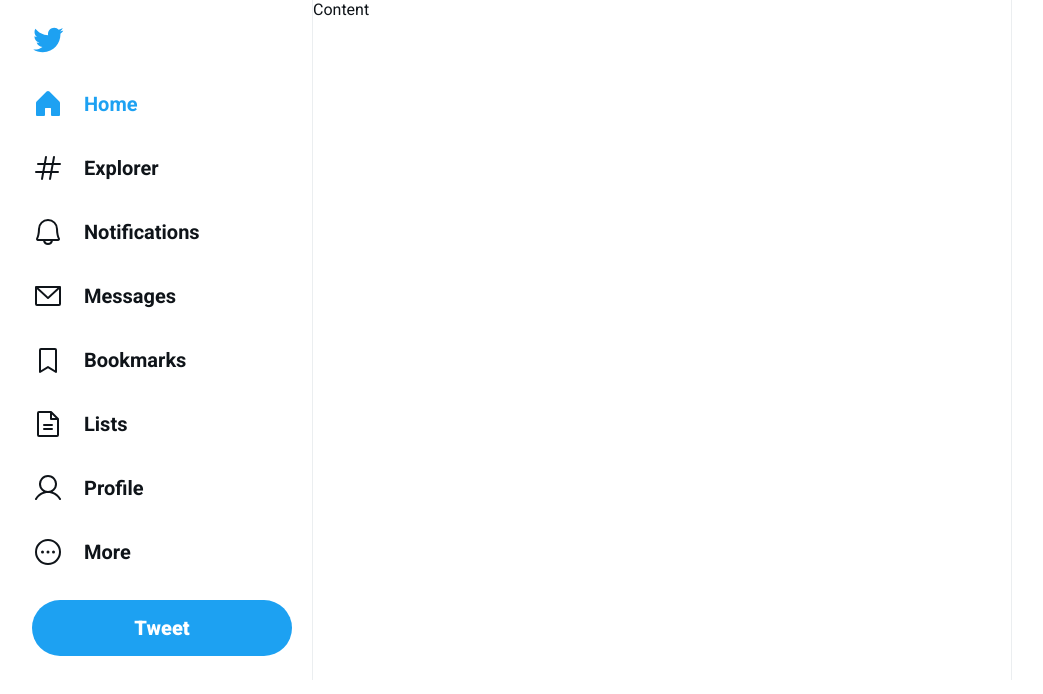
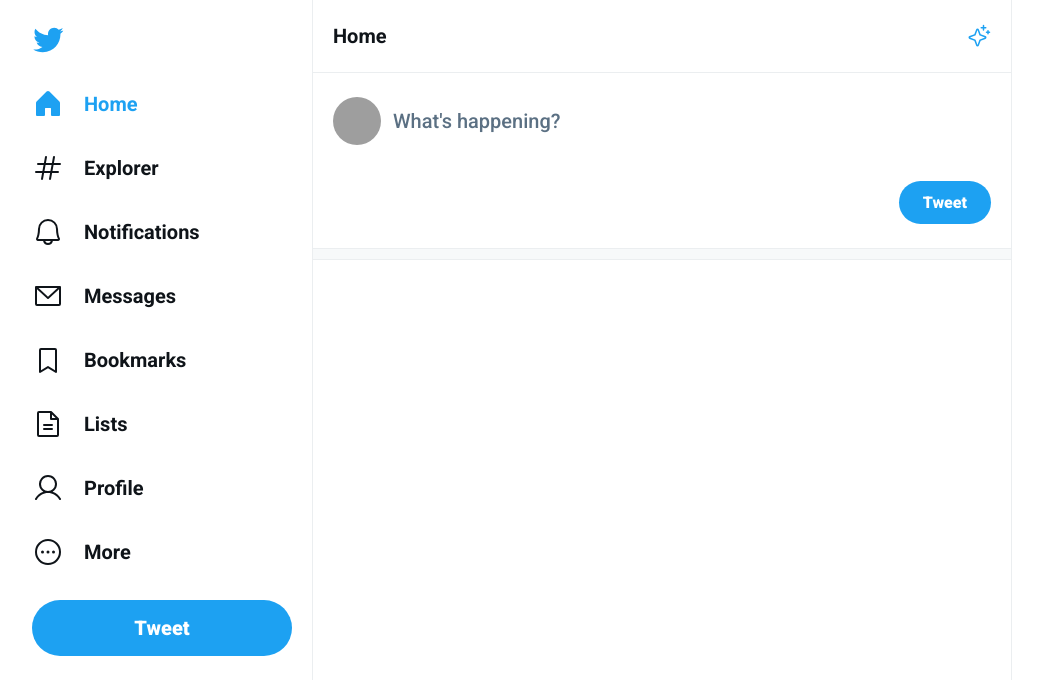
Before and after one commit to nlnadialigia/twitter-ui-masterclass, a React (Vite) app: page / in a window 1280 px wide. Shown: the top 694 px of the page, without its empty margins (128-1171 px from the left). Built offline with nearby package versions, Linux system fonts and the light colour scheme; grey boxes are pictures that could not be loaded.

Commit message:
create header and tweet form in content

```diff
--- a/src/global.css
+++ b/src/global.css
@@ -6,6 +6,9 @@
 
 :root {
   --twitter-blue: #1da1f2;
+  --border: #ebeef0;
+  --placeholder: #5B7083;
+  --separator: #f7f9fa;
 }
 
 body {
@@ -19,10 +22,19 @@
 
 button {
   cursor: pointer;
+  border-radius: 9999px;
+  background: var(--twitter-blue);
+  color: #fff;
+  border: 0;
+}
+
+button:hover {
+  filter: brightness(0.95);
 }
 
 a {
   color: inherit;
+  text-decoration: none;
 }
 
 /** Page: Timeline **/
@@ -47,21 +59,12 @@
 }
 
 .sidebar .new-tweet {
-  background: var(--twitter-blue);
-  border-radius: 9999px;
   padding: 1rem;
   display: flex;
   justify-content: center;
   width: 100%;
-  color: #fff;
   font-size: 1.25rem;
   font-weight: 900;
-  border: 0;
-
-}
-
-.sidebar .new-tweet:hover {
-  filter: brightness(0.95);
 }
 
 .main-navigation {
@@ -76,7 +79,6 @@
   gap: 1.25rem;
   font-size: 1.25rem;
   font-weight: 700;
-  text-decoration: none;
 }
 
 .main-navigation a.active {
@@ -89,6 +91,71 @@
 }
 
 .content {
-  border-left: 1px solid #ebeef0;
-  border-right: 1px solid #ebeef0;
+  border-left: 1px solid var(--border);
+  border-right: 1px solid var(--border);
 }
+
+.timeline-header {
+  padding: 1.5rem 1.25rem;
+  display: flex;
+  align-items: center;
+  justify-content: space-between;
+  font-size: 1.25rem;
+  font-weight: 700;
+  border-bottom: 1px solid var(--border);
+}
+
+.timeline-header svg {
+  width: 1.5rem;
+  height: 1.5rem;
+  color: var(--twitter-blue);
+}
+
+.new-tweet-form {
+  padding: 1.5rem 1.25rem;
+  display: flex;
+  flex-direction: column;
+  gap: 1.5rem;
+}
+
+.new-tweet-form label {
+  display: flex;
+  gap: 0.75rem;
+}
+
+.new-tweet-form label img {
+  width: 3rem;
+  height: 3rem;
+  border-radius: 9999px;
+}
+
+.new-tweet-form label textarea {
+  flex: 1;
+  border: 0;
+  font-size: 1.25rem;
+  font-weight: 500;
+  margin-top: 0.75rem;
+  resize: none;
+}
+
+.new-tweet-form label textarea:focus {
+  outline: none;
+}
+
+.new-tweet-form label textarea::placeholder {
+  color: var(--placeholder);
+}
+
+.new-tweet-form button[type=submit] {
+  margin-left: auto;
+  padding: 0.75rem 1.5rem;
+  font-size: 1rem;
+  font-weight: 900;
+}
+
+.separator {
+  background-color: var(--separator);
+  border-top: 1px solid var(--border);
+  border-bottom: 1px solid var(--border);
+  height: 0.75rem;
+}
--- a/src/main.tsx
+++ b/src/main.tsx
@@ -6,6 +6,7 @@
   FileText,
   Hash,
   House,
+  Sparkle,
   User,
 } from "@phosphor-icons/react";
 import React from "react";
@@ -56,7 +57,24 @@
           Tweet
         </button>
       </aside>
-      <div className="content">Content</div>
+      <div className="content">
+        <main className="timeLine">
+          <div className="timeline-header">
+            Home <Sparkle />
+          </div>
+          <form className="new-tweet-form">
+            <label htmlFor="tweet">
+              <img
+                src="https://github.com/nlnadialigia.png"
+                alt="Nadia Ligia"
+              />
+              <textarea id="tweet" placeholder="What's happening?" />
+            </label>
+            <button type="submit">Tweet</button>
+          </form>
+          <div className="separator" />
+        </main>
+      </div>
     </div>
   </React.StrictMode>,
 );
```
